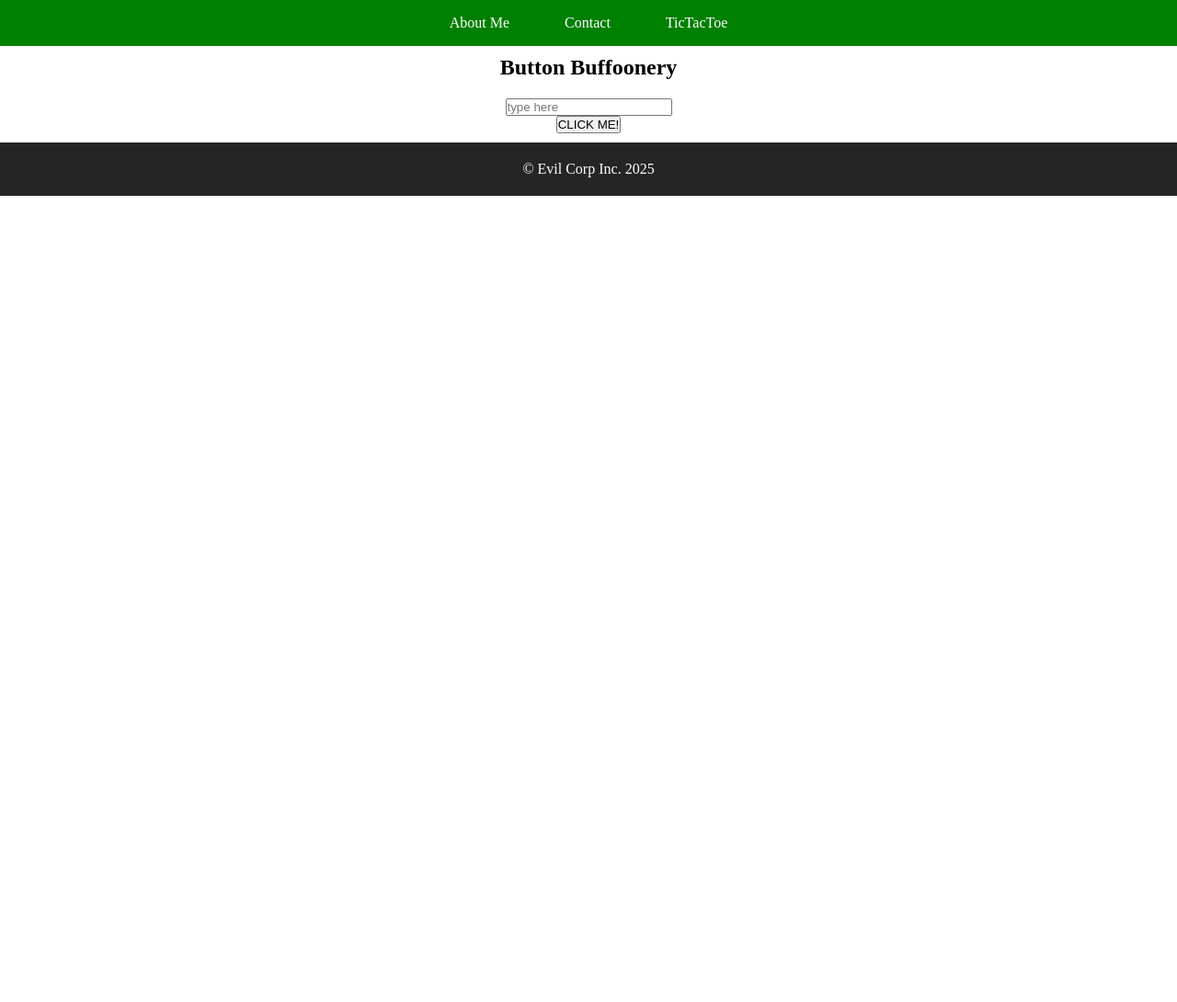
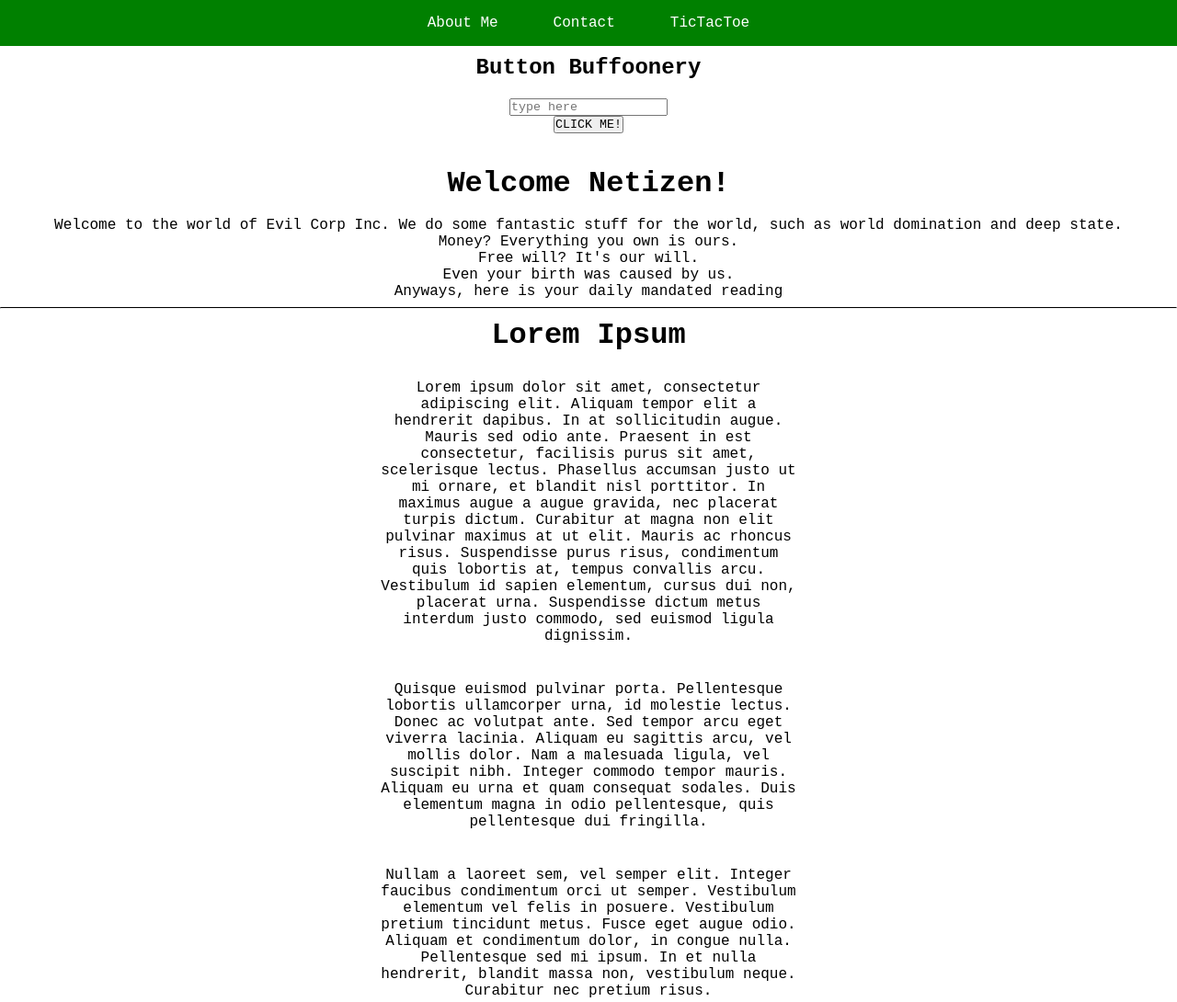
Before and after one commit to ProjectNerva/CCA-web-dev, a plain HTML site: page index.html in a window 1280 px wide. Shown: the top 1090 px of the page at 92% size. Before the commit the page ends 800 px from the top, so only its background shows below. Drawn offline with Linux system fonts and the light colour scheme; a script that the page names is missing.

Commit message:
Index Done

```diff
--- a/index.html
+++ b/index.html
@@ -28,13 +28,64 @@
 
         <!-- Button -->
         <div id="btnBox">
-            <input placeholder="type here"/>
+            <input id="copyIndicator" type="text" placeholder="type here"/>
             <br>
-            <button>CLICK ME!</button>
+            <button onclick="getInput()">CLICK ME!</button>
+        </div>
+
+        <!-- outputting input text -->
+        <div id="text">
+            <h3 id="outputText"></h3>
+        </div>
+
+        <div>
+            <div id="title">
+                <h1>Welcome Netizen!</h1>
+            </div>
+
+            <div id="text">
+                <p>Welcome to the world of Evil Corp Inc. We do some fantastic stuff for the world, such as world domination and deep state.</p>
+                <p>Money? Everything you own is ours.</p>
+                <p>Free will? It's our will.</p>
+                <p>Even your birth was caused by us.</p>
+                <p>Anyways, here is your daily mandated reading</p>
+            </div>
+        </div>
+
+        <hr>
+
+        <div>
+            <div id="title">
+                <h1>Lorem Ipsum</h1>
+            </div>
+
+            <div id="paragraph">
+                <p>Lorem ipsum dolor sit amet, consectetur adipiscing elit. Aliquam tempor elit a hendrerit dapibus. In at sollicitudin augue. Mauris sed odio ante. Praesent in est consectetur, facilisis purus sit amet, scelerisque lectus. Phasellus accumsan justo ut mi ornare, et blandit nisl porttitor. In maximus augue a augue gravida, nec placerat turpis dictum. Curabitur at magna non elit pulvinar maximus at ut elit. Mauris ac rhoncus risus. Suspendisse purus risus, condimentum quis lobortis at, tempus convallis arcu. Vestibulum id sapien elementum, cursus dui non, placerat urna. Suspendisse dictum metus interdum justo commodo, sed euismod ligula dignissim.</p>
+            </div>
+            <div id="paragraph">
+                <p>Quisque euismod pulvinar porta. Pellentesque lobortis ullamcorper urna, id molestie lectus. Donec ac volutpat ante. Sed tempor arcu eget viverra lacinia. Aliquam eu sagittis arcu, vel mollis dolor. Nam a malesuada ligula, vel suscipit nibh. Integer commodo tempor mauris. Aliquam eu urna et quam consequat sodales. Duis elementum magna in odio pellentesque, quis pellentesque dui fringilla.</p>
+            </div>
+            <div id="paragraph">
+                <p>Nullam a laoreet sem, vel semper elit. Integer faucibus condimentum orci ut semper. Vestibulum elementum vel felis in posuere. Vestibulum pretium tincidunt metus. Fusce eget augue odio. Aliquam et condimentum dolor, in congue nulla. Pellentesque sed mi ipsum. In et nulla hendrerit, blandit massa non, vestibulum neque. Curabitur nec pretium risus.</p>
+            </div>
+            <div id="paragraph">
+                <p>Maecenas dictum sollicitudin augue eget iaculis. Mauris in mi tincidunt, posuere enim non, tempor lorem. Donec condimentum posuere mattis. Cras posuere ullamcorper elit non euismod. Nulla mauris mauris, sodales quis tempus ac, placerat at justo. Proin lacinia purus quis malesuada elementum. Mauris dictum malesuada lacus, sit amet molestie elit ornare in. Phasellus ullamcorper tincidunt orci, vel auctor urna sollicitudin eget. Donec posuere sit amet urna vitae imperdiet. Quisque venenatis urna metus, at facilisis augue suscipit in.</p>
+            </div>
+            <div id="paragraph">
+                <p>Vestibulum eget elit luctus, porta tortor nec, placerat neque. Nulla iaculis, nibh quis varius aliquet, enim neque interdum nulla, eget aliquam libero ligula at elit. Nulla molestie leo id facilisis tincidunt. Curabitur malesuada dui et velit rutrum feugiat. Aenean et molestie lacus. Donec a fermentum lacus. Mauris tristique, urna quis vehicula varius, erat elit ullamcorper justo, quis eleifend ligula tortor in leo. Sed aliquet dictum blandit. Nunc vitae mi quis ex gravida sodales. Praesent eu mollis purus, in dapibus est. Aliquam placerat massa id congue scelerisque.</p>
+            </div>
+        </div>
+
+        <hr>
+
+        <div id="text">
+            <p>End of Reading</p>
         </div>
 
         <footer>
             <p>&copy; Evil Corp Inc. 2025</p>
         </footer>
+
+        <script src="index.js"></script>
     </body>
 </html>
--- /dev/null
+++ b/index.js
@@ -0,0 +1,5 @@
+// Add JavaScript code for your web site here and call it from index.html.
+function getInput() {
+    let inputText = document.getElementById("copyIndicator");
+    document.getElementById("outputText").textContent = "YOU TYPED: " + inputText.value;
+}
--- a/script.js
+++ /dev/null
@@ -1 +0,0 @@
-// Add JavaScript code for your web site here and call it from index.html.
--- a/styles.css
+++ b/styles.css
@@ -3,6 +3,7 @@
     margin: 0;
     padding: 0;
     box-sizing: border-box;
+    font-family: 'Courier New', Courier, monospace;
 }
 
 body {
@@ -48,7 +49,7 @@ main {
 
 #text {
     text-align: center;
-    padding-bottom: 8px;
+    padding: 8px;
 }
 
 #btnBox {
@@ -62,6 +63,20 @@ footer {
     padding: 20px;
     text-align: center;
 }
+
+hr {
+    border-top: 1px solid black;
+}
+
+#paragraph {
+    text-align: center;
+    margin-left: auto; /*automatically calculates equal distance*/
+    margin-right: auto;
+    max-width: 500px;
+    padding: 20px;
+}
+
+
 
 /* tic tac toe */
 #board {
--- a/ttt.js
+++ b/ttt.js
@@ -1,4 +1,4 @@
-// followed the tutorial https://medium.com/@canankorkut1/how-to-create-a-tic-tac-toe-with-html-css-and-javascript-10a25fddd356
+// followed the tutorial https://medium.com/@canankorkut1/how-to-create-a-tic-tac-toe-with-html-css-and-javascript-10a25fddd356. Essentially adapting this code because it was far more intuitive
 
 const board = document.getElementById('board');
 const squares = document.getElementsByClassName('square');
```
Also changed, not shown: contact.js (added).
